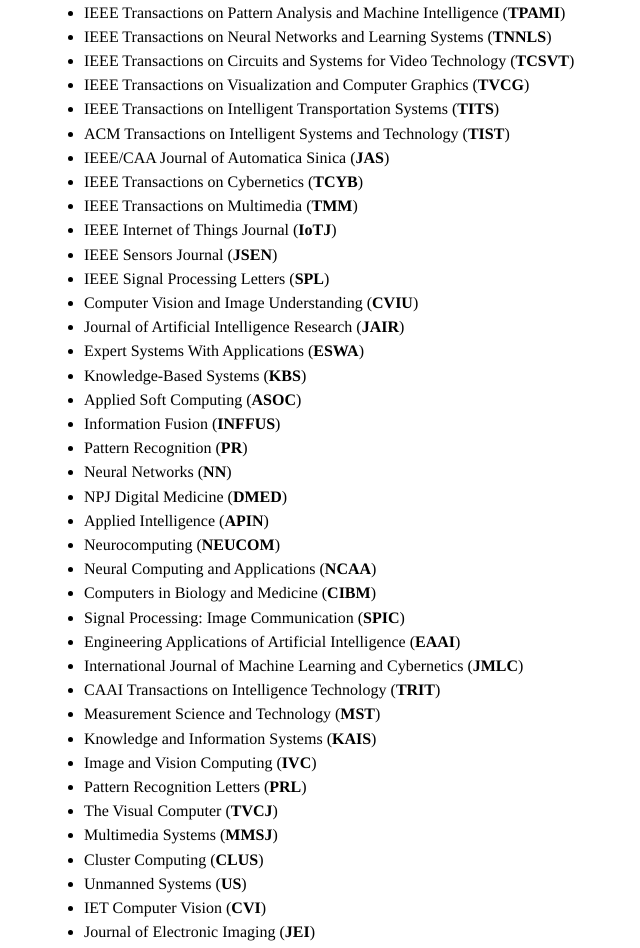
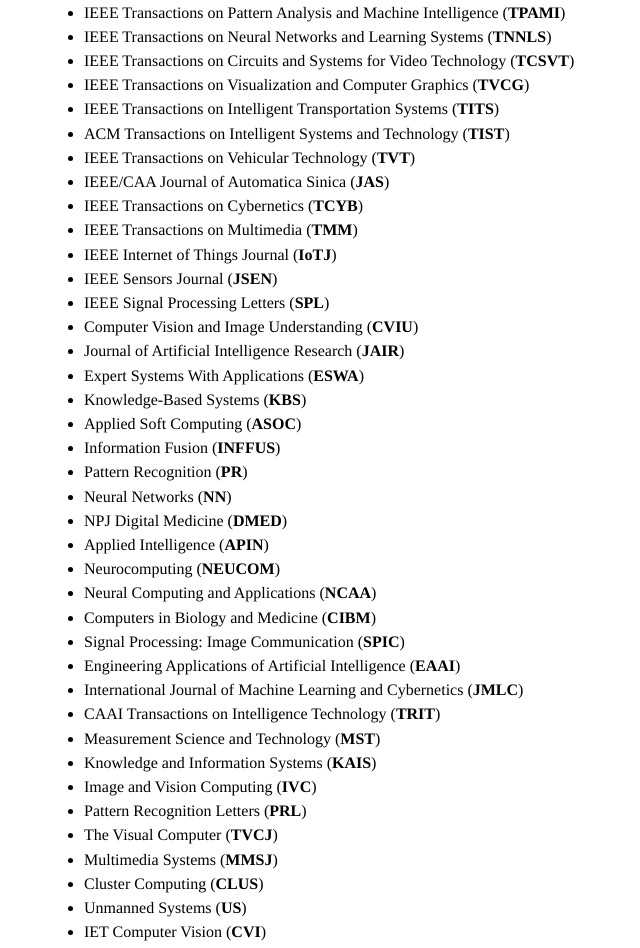
Before and after one commit to dwzhangzjnu/dwzhangzjnu.github.io, a plain HTML site: page service.html in a window 1280 px wide. Shown: the part 1407-2355 px from the top of the page, without its empty margins (172-812 px from the left). Drawn offline with Linux system fonts and the light colour scheme.

Commit message:
Update service.html

```diff
--- a/service.html
+++ b/service.html
@@ -424,6 +424,13 @@
 
 		<li>
 			<p style="line-height: 120%; margin-top: 5px; margin-bottom: 5px;">
+				IEEE Transactions on Vehicular Technology (<font style="font-weight:bold">TVT</font>)
+				<br>
+			</p>
+		</li>
+
+		<li>
+			<p style="line-height: 120%; margin-top: 5px; margin-bottom: 5px;">
 				IEEE/CAA Journal of Automatica Sinica (<font style="font-weight:bold">JAS</font>)
 				<br>
 			</p>
```
